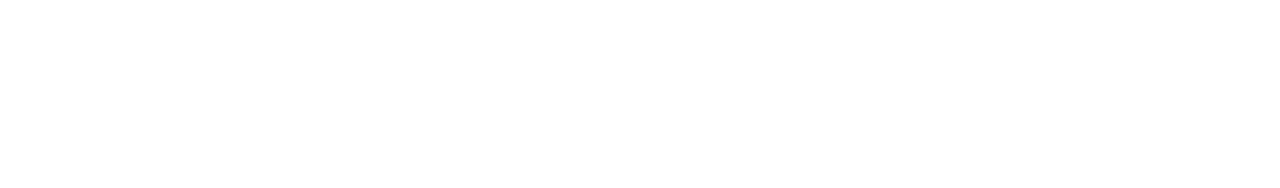
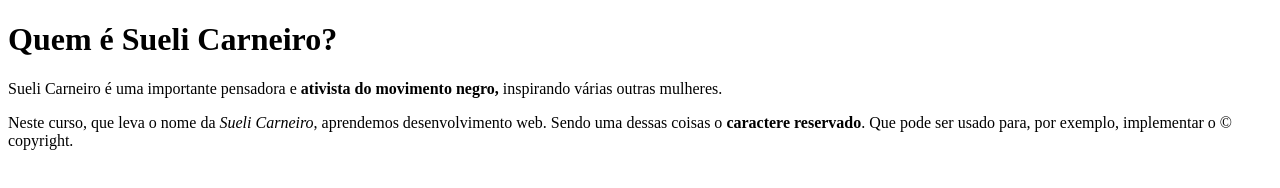
Before and after one commit to YasmimZedelinski/beacademy-empreendev-gitegithub, a plain HTML site: page aninhamento.html in a window 1280 px wide. Drawn offline with Linux system fonts and the light colour scheme.

Commit message:
Aninhamento e caractere reservado

```diff
--- a/aninhamento.html
+++ b/aninhamento.html
@@ -1,14 +1,26 @@
 <!DOCTYPE html>
 <html lang="pt-BR">
-<head>
-    <meta charset="UTF-8">
-    <meta http-equiv="X-UA-Compatible" content="IE=edge">
-    <meta name="viewport" content="width=device-width, initial-scale=1.0">
-    <link rel="shortcut icon" href="/src/img/sueli.png">
+  <head>
+    <meta charset="UTF-8" />
+    <meta http-equiv="X-UA-Compatible" content="IE=edge" />
+    <meta name="viewport" content="width=device-width, initial-scale=1.0" />
+    <link rel="shortcut icon" href="/src/img/sueli.png" />
     <title>Aula 4</title>
-</head>
-<body>
+  </head>
+  <body>
     <!-- ------------------ANINHAMENTO ------------------ -->
-
-</body>
+    <h1>Quem é Sueli Carneiro?</h1>
+    <p>
+      Sueli Carneiro é uma importante pensadora e
+      <strong>ativista do movimento negro,</strong> inspirando várias outras
+      mulheres.
+    </p>
+    <!-- ----------------- CARACTERES RESERVADOS ---------------- -->
+    <p>
+      Neste curso, que leva o nome da <em>Sueli Carneiro</em>, aprendemos
+      desenvolvimento web. Sendo uma dessas coisas o
+      <strong>caractere reservado</strong>. Que pode ser usado para, por
+      exemplo, implementar o &copy; copyright.
+    </p>
+  </body>
 </html>
```
